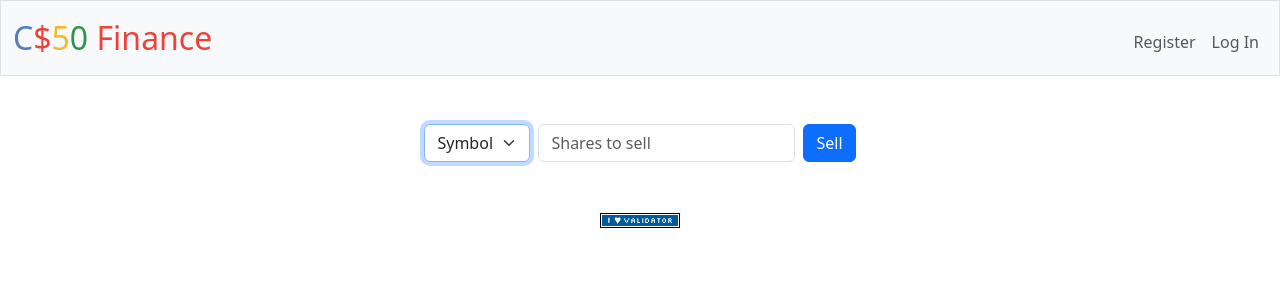
After one commit to ferchorduy/harvard-cs50, a Flask app: template Week-9-Flask/finance/templates/sell.html in a window 1280 px wide. The commit adds this page. Shown: the top 300 px of the page. Run offline with Flask 3, Linux system fonts and the light colour scheme; the template is opened without the code that fills it, so the values that code supplies are empty; some libraries are stand-ins or nearby versions.

Commit message:
Finish finance

```diff
--- a/Week-9-Flask/finance/app.py
+++ b/Week-9-Flask/finance/app.py
@@ -35,8 +35,21 @@ def after_request(response):
 @login_required
 def index():
     """Show portfolio of stocks"""
+    user_id = session["user_id"]
+    net_worth = 0
 
-    return apology("Signed in")
+    portfolio = db.execute("SELECT ticker FROM transactions WHERE user_id = ? GROUP BY ticker HAVING SUM(shares) > 0", user_id)
+
+    for symbol in portfolio:
+        symbol["shares"] = db.execute("SELECT sum(shares) AS total_shares FROM transactions WHERE ticker = ? AND user_id = ?", symbol["ticker"], user_id)[0]["total_shares"]
+        symbol["price"] = lookup(symbol["ticker"])["price"]
+        symbol["investment"] = symbol["shares"] * symbol["price"]
+        net_worth += symbol["investment"]
+
+    user_cash_balance = db.execute("SELECT cash FROM users WHERE id = ?", user_id)[0]["cash"]
+    net_worth += user_cash_balance
+
+    return render_template("index.html", portfolio=portfolio, user_cash_balance=user_cash_balance, net_worth=net_worth)
 
 
 @app.route("/buy", methods=["GET", "POST"])
@@ -45,13 +58,14 @@ def buy():
     """Buy shares of stock"""
     if request.method == "POST":
         symbol = request.form.get("symbol")
-        company_data = lookup(symbol)
         shares = int(request.form.get("shares"))
 
         if not shares or int(shares) < 1:
             return apology("Enter valid share amount")
         if not symbol:
             return apology("Enter symbol")
+
+        company_data = lookup(symbol)
         if not company_data:
             return apology("Not a valid ticker")
 
@@ -83,7 +97,9 @@ def buy():
 @login_required
 def history():
     """Show history of transactions"""
-    return apology("TODO")
+    user_id = session["user_id"]
+    transactions = db.execute("SELECT * FROM transactions WHERE user_id = ? ORDER BY timestamp DESC", user_id)
+    return render_template("history.html", transactions=transactions)
 
 
 @app.route("/login", methods=["GET", "POST"])
@@ -150,7 +166,7 @@ def quote():
         if not company_data:
             return apology("Not a valid ticker")
 
-        return render_template("quoted.html", name=company_data["name"], price=usd(company_data["price"]), symbol=company_data["symbol"])
+        return render_template("quoted.html", name=company_data["name"], price=company_data["price"], symbol=company_data["symbol"])
 
     return render_template("quote.html")
 
@@ -190,4 +206,39 @@ def register():
 @login_required
 def sell():
     """Sell shares of stock"""
-    return apology("TODO")
+    user_id = session["user_id"]
+    portfolio = db.execute("SELECT DISTINCT ticker FROM transactions WHERE user_id = ?", user_id)
+
+    if request.method == "POST":
+        symbol = request.form.get("symbol")
+        shares = int(request.form.get("shares"))
+
+        if not symbol:
+            return apology("Enter symbol")
+
+        tickers = [row["ticker"] for row in portfolio]
+        if symbol not in tickers:
+            return apology("You don't own this")
+
+        if not shares or int(shares) < 1:
+            return apology("Enter valid share amount")
+
+        total_shares = db.execute("SELECT sum(shares) AS total_shares FROM transactions WHERE ticker = ?", symbol)[0]["total_shares"]
+        if shares > total_shares:
+            return apology("You don't have enough stock")
+
+        company_data = lookup(symbol)
+        price = company_data["price"]
+        total_price = price * shares
+
+        user_cash_balance = db.execute("SELECT cash FROM users WHERE id = ?", user_id)[0]["cash"]
+        new_cash_balance = user_cash_balance + total_price
+
+        db.execute("BEGIN TRANSACTION")
+        db.execute("INSERT INTO transactions (user_id, ticker, price, shares) VALUES(?, ?, ?, ?)", user_id, symbol, price, -shares)
+        db.execute("UPDATE users SET cash = ? WHERE id = ?", new_cash_balance, user_id)
+        db.execute("COMMIT")
+
+        return redirect("/")
+
+    return render_template("sell.html", portfolio=portfolio)
--- a/Week-9-Flask/finance/templates/quote.html
+++ b/Week-9-Flask/finance/templates/quote.html
@@ -6,7 +6,7 @@
 
 {% block main %}
     <form action="/quote" method="post" class="d-flex justify-content-center gap-2">
-        <input required autocomplete="off" autofocus class="form-control w-auto" name="symbol" placeholder="Enter stock symbol" type="text">
-        <button class="btn btn-primary" type="submit">Submit</button>
+        <input required autocomplete="off" autofocus class="form-control w-auto" name="symbol" placeholder="Symbol" type="text">
+        <button class="btn btn-primary" type="submit">Quote</button>
     </form>
 {% endblock %}
--- a/Week-9-Flask/finance/templates/quoted.html
+++ b/Week-9-Flask/finance/templates/quoted.html
@@ -16,7 +16,7 @@
         <tbody>
             <tr>
                 <td>{{ name }}</td>
-                <td>{{ price }}</td>
+                <td>{{ price | usd }}</td>
                 <td>{{ symbol }}</td>
             </tr>
         </tbody>
--- /dev/null
+++ b/Week-9-Flask/finance/templates/sell.html
@@ -0,0 +1,18 @@
+{% extends "layout.html" %}
+
+{% block title %}
+    Sell
+{% endblock %}
+
+{% block main %}
+    <form action="/sell" method="post" class="d-flex justify-content-center gap-2">
+        <select required class="form-select w-auto" name="symbol" autofocus>
+            <option value="" selected>Symbol</option>
+            {% for ticker in portfolio %}
+                <option value="{{ ticker['ticker'] }}">{{ ticker['ticker'] }}</option>
+            {% endfor %}
+        </select>
+        <input required autocomplete="off" class="form-control w-auto" name="shares" placeholder="Shares to sell" type="number">
+        <button class="btn btn-primary" type="submit">Sell</button>
+    </form>
+{% endblock %}
```
Also changed, not shown: Week-9-Flask/finance/templates/history.html (added, +28 -0 lines), Week-9-Flask/finance/templates/index.html (added, +40 -0 lines).
